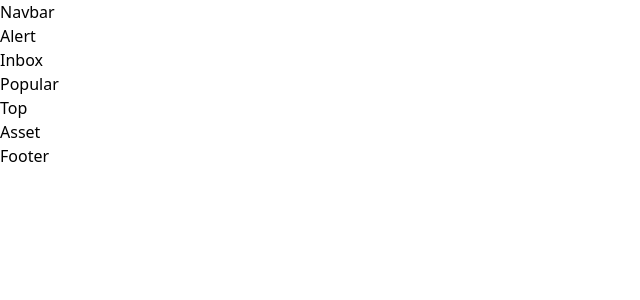
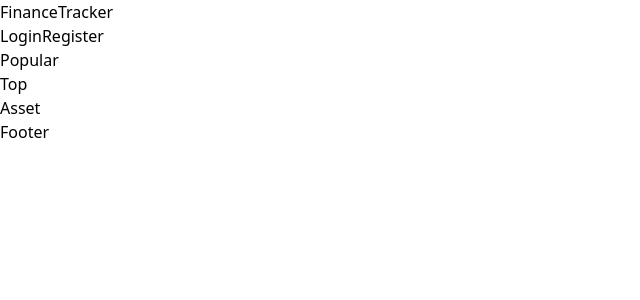
Before and after one commit to lzklein/finance-freak, a React (Vite) app in the folder client/: page / in a window 1280 px wide. Shown: the top 300 px of the page, without its empty margins (0-640 px from the left). Built offline with nearby package versions, Linux system fonts and the light colour scheme.

Commit message:
Update Navbar.jsx

```diff
--- a/client/src/components/Navbar.jsx
+++ b/client/src/components/Navbar.jsx
@@ -1,11 +1,73 @@
-import React from 'react'
-import Notification from './Notification';
+import React, { useState } from 'react'
+import { NavLink, useNavigate } from 'react-router-dom'
+import Notification from './Notification'
 
 const Navbar = () => {
+  const isLoggedIn = !!localStorage.getItem('token');
+  const navigate = useNavigate();
+  const [showNotifications, setShowNotifications] = useState(false);
+
+  const handleLogout = () => {
+    localStorage.removeItem('token');
+    navigate('/');
+  }
+
+  const handleSearch = (e) => {
+    e.preventDefault();
+    const query = e.target.search.value;
+    if (query.trim()) {
+      navigate(`/search?q=${query}`);
+    }
+  }
+
+  const handleLogin = () => {
+    localStorage.setItem('token', 'fake-token');
+    navigate('/dashboard');
+  }
+
   return (
-    <div>Navbar
-      <Notification/>
-    </div>
+    <nav className="flex items-center justify-between p-4 bg-gray-900 text-white">
+
+      <NavLink to="/" className="text-xl font-bold">FinanceTracker</NavLink>
+
+      {isLoggedIn && (
+        <form onSubmit={handleSearch} className="flex-1 mx-8">
+          <input
+            name="search"
+            type="text"
+            placeholder="Search stocks or crypto..."
+            className="w-full px-4 py-2 rounded bg-gray-700 text-white placeholder-gray-400 focus:outline-none focus:ring-2 focus:ring-blue-500"
+          />
+        </form>
+      )}
+
+      <div className="flex items-center gap-6">
+        {isLoggedIn ? (
+          <>
+            <div className="relative">
+              <button
+                onClick={() => setShowNotifications(!showNotifications)}
+                className="hover:text-blue-400 text-xl">
+                🔔
+              </button>
+              {showNotifications && (
+                <div className="absolute right-0 top-8 z-50">
+                  <Notification onClose={() => setShowNotifications(false)} />
+                </div>
+              )}
+            </div>
+            <NavLink to="/dashboard" className="hover:text-blue-400">Dashboard</NavLink>
+            <button onClick={handleLogout} className="hover:text-red-400">Logout</button>
+          </>
+        ) : (
+          <>
+            <button onClick={handleLogin}  className="hover:text-blue-400">Login</button>
+            <NavLink to="/register" className="hover:text-blue-400">Register</NavLink>
+          </>
+        )}
+      </div>
+
+    </nav>
   )
 }
 
```
